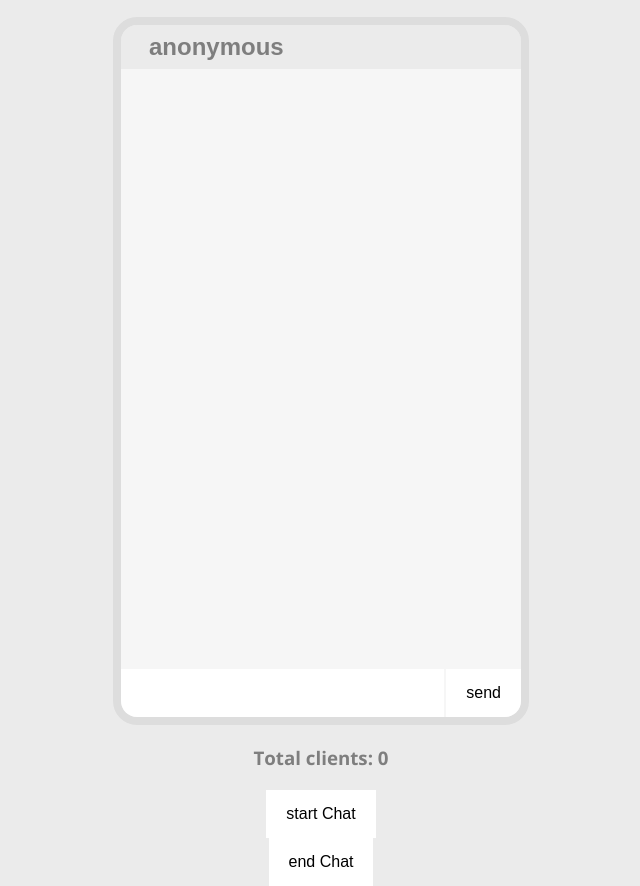
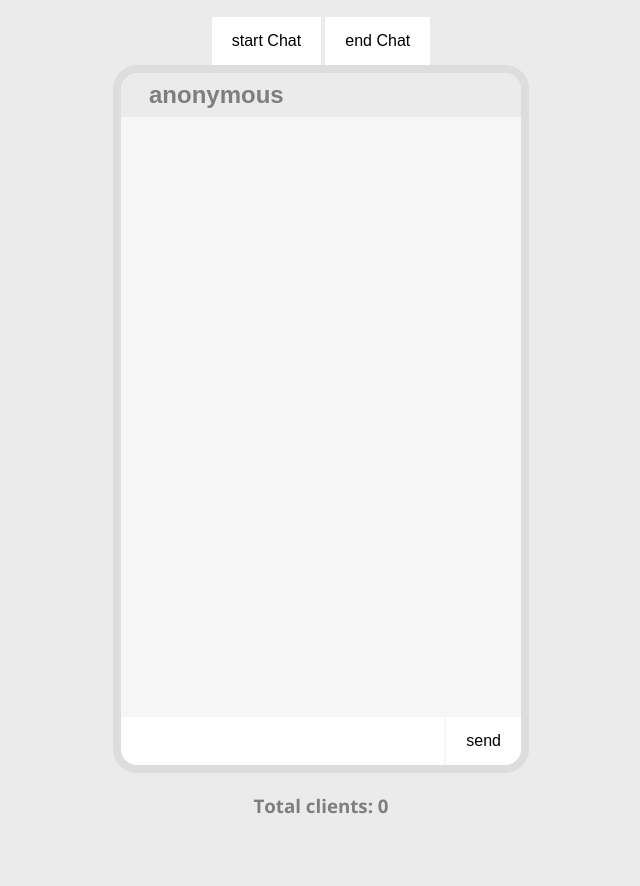
Before and after one commit to WilsonIsCoding/web-socket-Chat, a website: page public/index.html in a window 1280 px wide. Shown: the part 66-952 px from the top of the page, without its empty margins (319-959 px from the left). After the commit the page ends 904 px from the top, so only its background shows below. Drawn offline with nearby package versions, Linux system fonts and the light colour scheme.

Commit message:
[✨ feat]：html adjust

```diff
--- a/public/index.html
+++ b/public/index.html
@@ -8,6 +8,15 @@
   </head>
   <body>
     <h1 class="title">iChat 💬</h1>
+    <div class="">
+      <button type="button" id="connect" class="send-button">
+        start Chat <span><i class="fas fa-paper-plane"></i></span>
+      </button>
+      <button type="button" id="disconnect" class="send-button">
+        end Chat <span><i class="fas fa-paper-plane"></i></span>
+      </button>
+    </div>
+
     <div class="main">
       <div class="name">
         <span><i class="far fa-user"></i></span>
@@ -19,7 +28,6 @@
           maxlength="20"
         />
       </div>
-
 
       <ul class="message-container" id="message-container">
         <!-- <li class="message-left">
@@ -41,14 +49,8 @@
         </li> -->
       </ul>
 
-
       <form class="message-form" id="message-form">
-        <input
-          type="text"
-          name="message"
-          id="sendMsg"
-          class="message-input"
-        />
+        <input type="text" name="message" id="sendMsg" class="message-input" />
         <div class="v-divider"></div>
         <button type="button" id="sendBtn" class="send-button">
           send <span><i class="fas fa-paper-plane"></i></span>
@@ -56,12 +58,7 @@
       </form>
     </div>
     <h3 class="clients-total" id="client-total">Total clients: 0</h3>
-    <button type="button" id="connect" class="send-button">
-      start Chat <span><i class="fas fa-paper-plane"></i></span>
-    </button>
-    <button type="button" id="disconnect" class="send-button">
-      end Chat <span><i class="fas fa-paper-plane"></i></span>
-    </button>
+
     <script src="index.js"></script>
   </body>
 </html>
```
